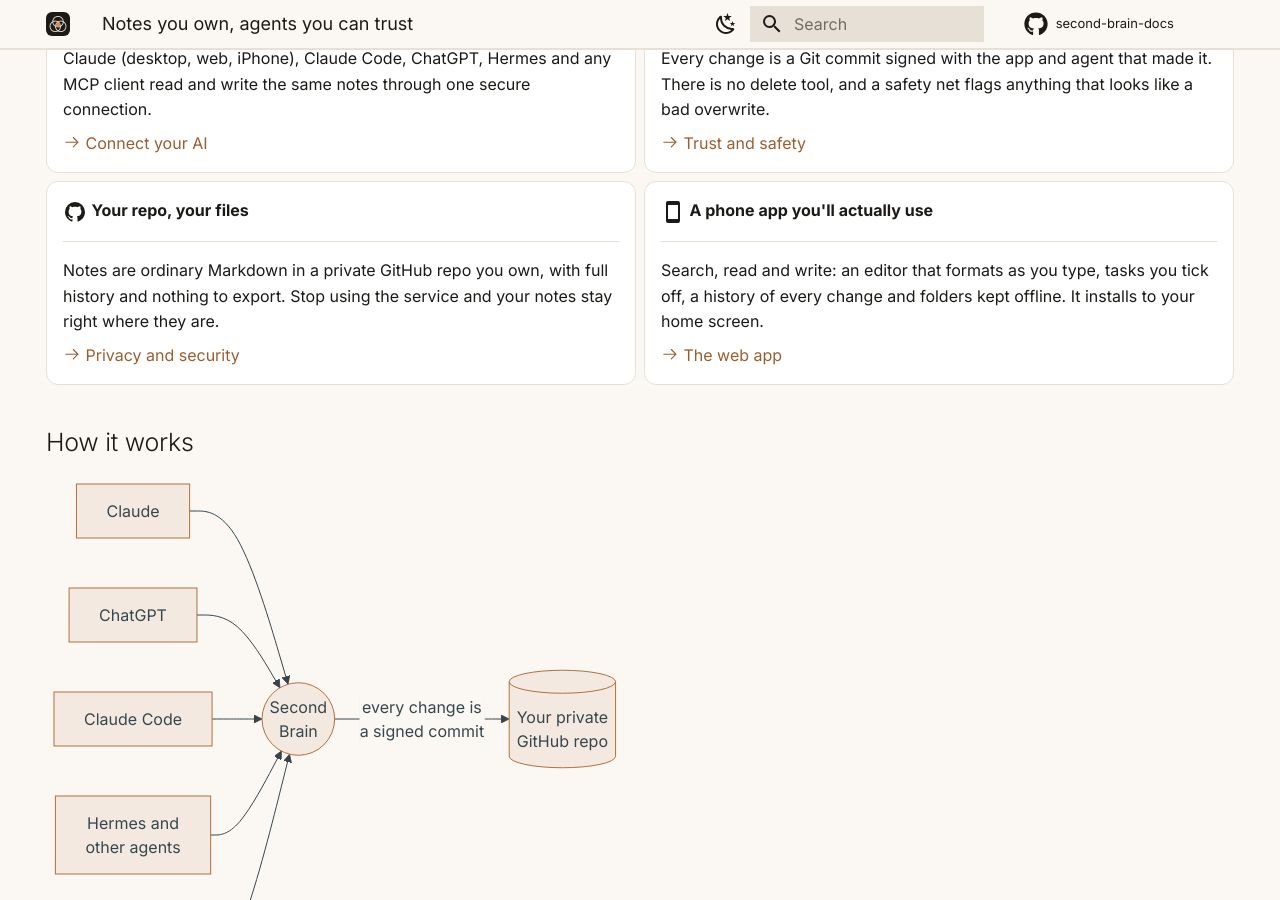
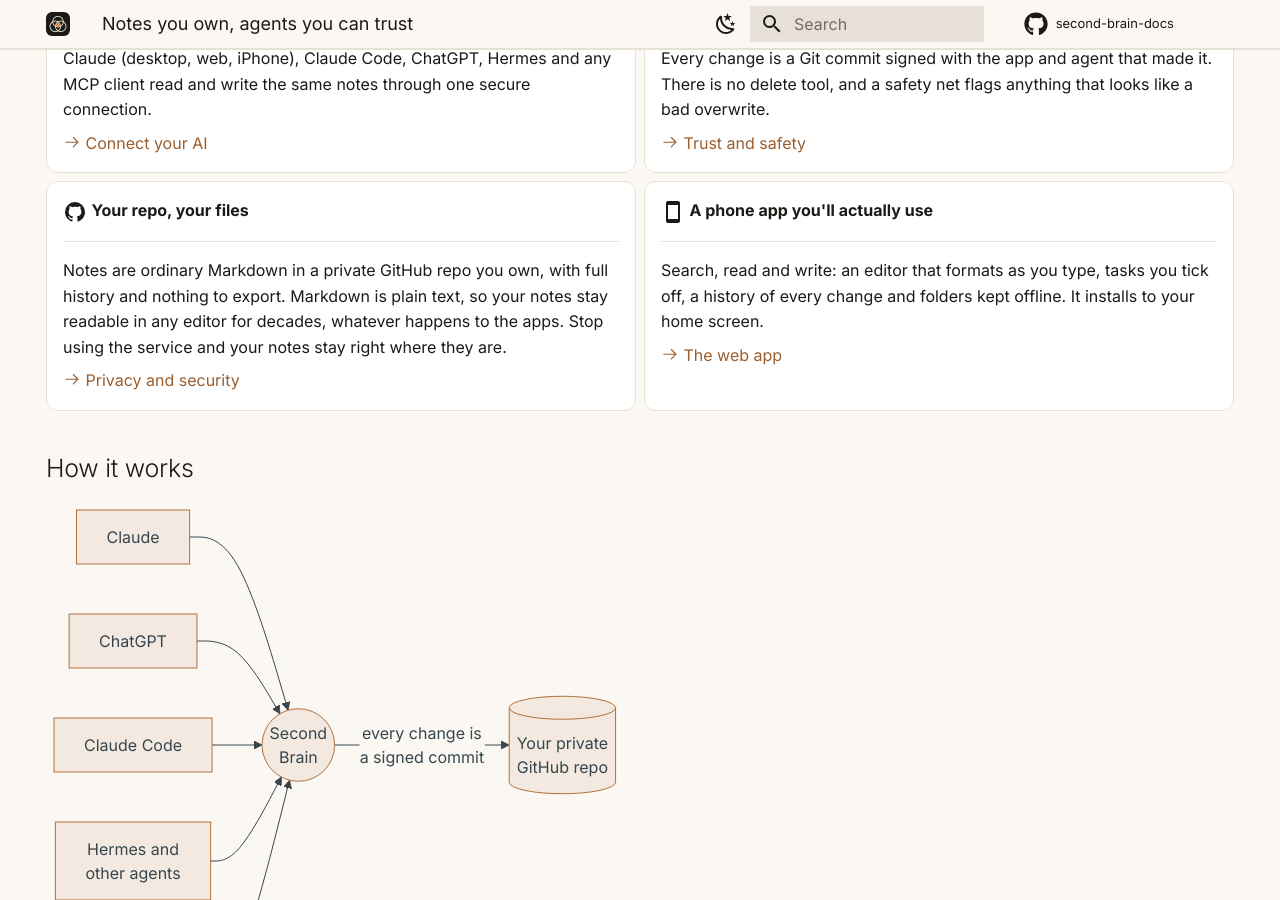
Before and after one commit to blanzp/second-brain-docs, an MkDocs documentation site: the page built from docs/index.md, in a window 1280 px wide and 900 px high, scrolled down 1370 px. Built offline with MkDocs 1.6.1 and Material for MkDocs 9.7.7, drawn with Linux system fonts in a browser that asks for light colours; comment, search, counter and statistics services are not loaded.

Commit message:
Why Unibrain: Markdown is a format that won't grow old
Says plainly what plain text buys you: notes readable in any editor for decades, with no
app, account or conversion. On the Why page and the home page card.

Co-Authored-By: Claude Opus 5.5 <noreply@anthropic.com>

```diff
--- a/docs/index.md
+++ b/docs/index.md
@@ -61,7 +61,7 @@ Unibrain gives them **one shared memory you own**. Ask any of them to *"research
 
     ---
 
-    Notes are ordinary Markdown in a private GitHub repo you own, with full history and nothing to export. Stop using the service and your notes stay right where they are.
+    Notes are ordinary Markdown in a private GitHub repo you own, with full history and nothing to export. Markdown is plain text, so your notes stay readable in any editor for decades, whatever happens to the apps. Stop using the service and your notes stay right where they are.
 
     [:octicons-arrow-right-24: Privacy and security](reference/privacy.md)
 
```
Also changed, not shown: docs/why.md (+2 -0 lines).
